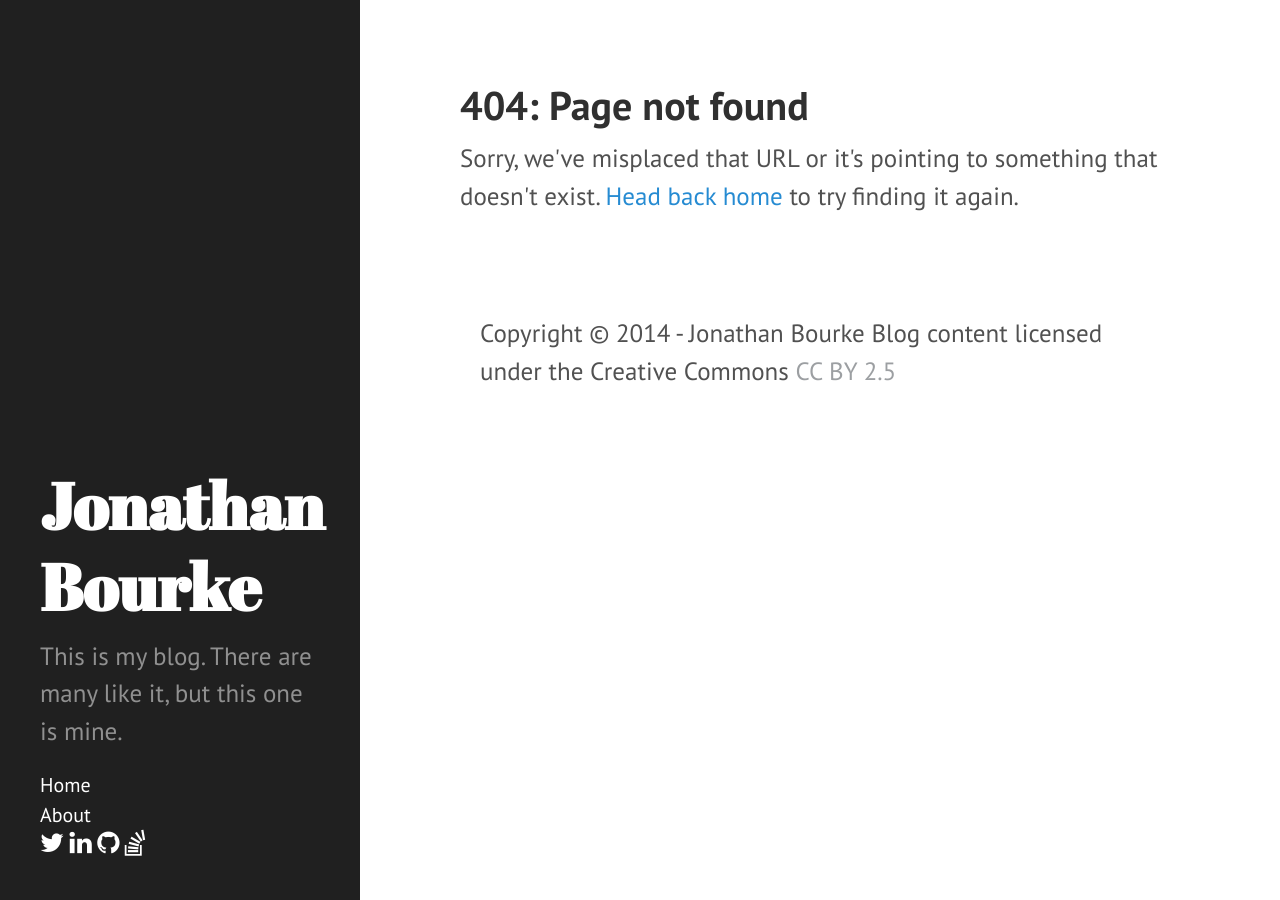
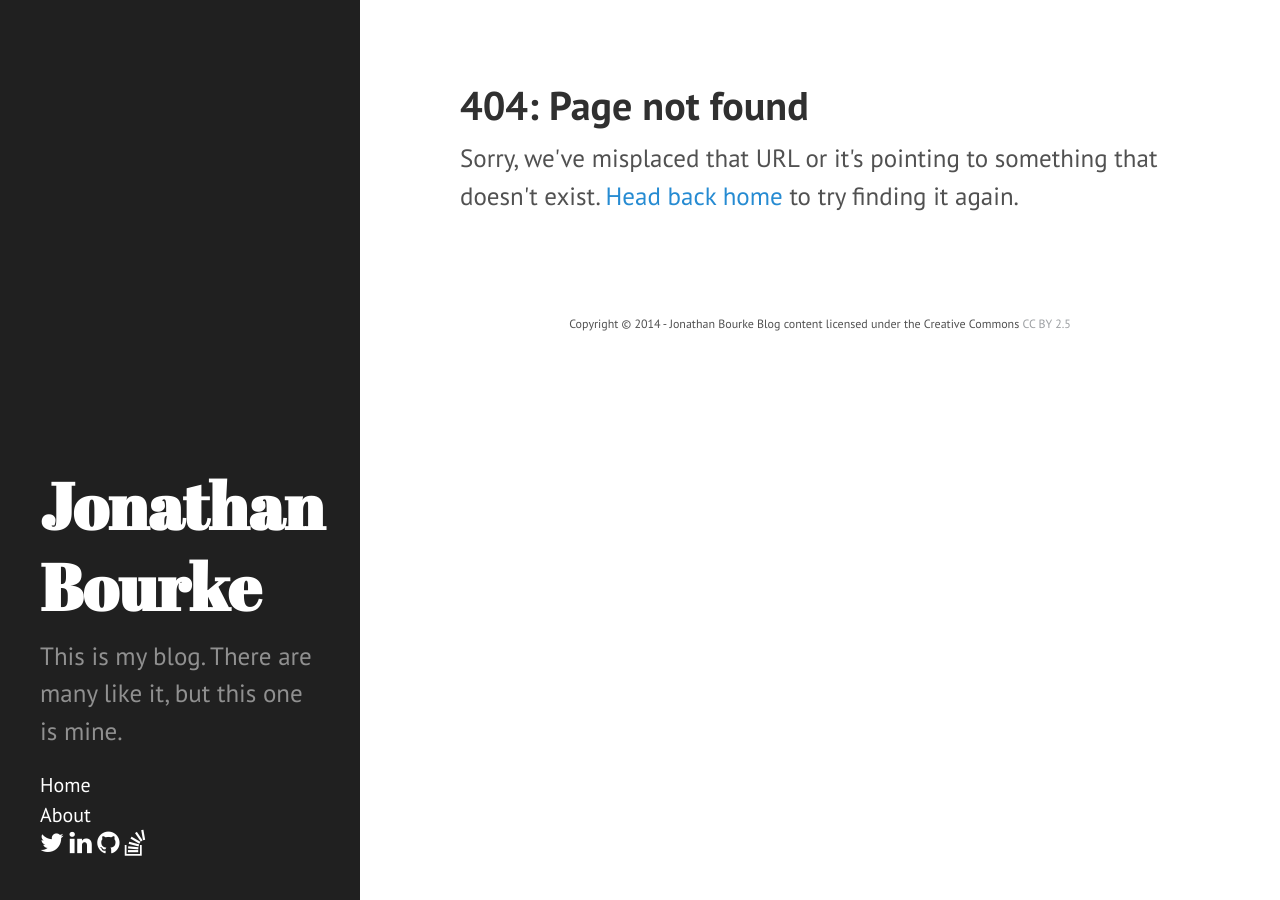
Before and after one commit to jfbourke/jfbourke.github.io, a Jekyll site: the page built from 404.html, in a window 1280 px wide. Built offline with Jekyll 4.4.1, drawn with Linux system fonts in a browser that asks for light colours; Markdown is read by kramdown in place of the engine named in the settings; comment, search, counter and statistics services are not loaded.

Commit message:
Updating footer font size

```diff
--- a/public/css/bourke.css
+++ b/public/css/bourke.css
@@ -11,7 +11,8 @@
 
 footer#site-footer {
 	padding: 20px;
-	font-size: 1.25rem;
+	font-size: .6rem;
+	text-align: center;
 }
 
 footer#site-footer p {
```
